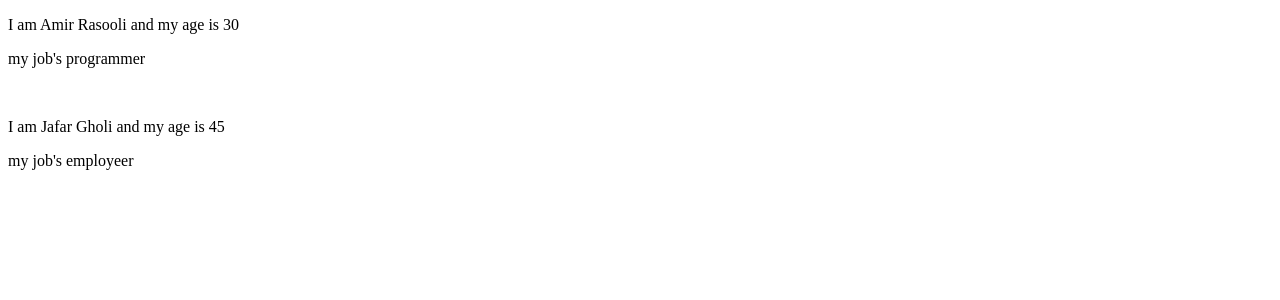
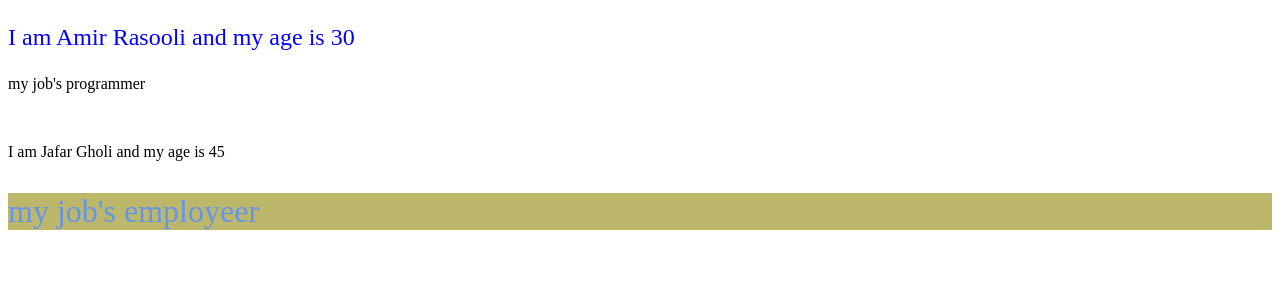
Before and after one commit to amirrasooli69/React-App, a React (Create React App) app in the folder first-app/: page / in a window 1280 px wide. Shown: the top 300 px of the page. Built offline with nearby package versions, Linux system fonts and the light colour scheme.

Commit message:
css first part

```diff
--- /dev/null
+++ b/first-app/src/App.css
@@ -0,0 +1,4 @@
+.header {
+    font-size: x-large;
+    color: blue;
+}
--- a/first-app/src/App.js
+++ b/first-app/src/App.js
@@ -2,6 +2,7 @@ import React, {Component} from "react";
 // import Car from "./Car";
 import UserC from "./UserC";
 import UserF from "./UserF";
+import './App.css'
 
 // class App extends Component {
 //     number= 10;
@@ -59,7 +60,7 @@ class App extends Component {
 
     render () {
         return(
-            <div>
+            <div >
                 {/* <h1>My cars:</h1> */}
                 {/* <p>my first car is {this.state.name} and highest speed is {this.state.speed}</p> */}
                 {/* <button onClick= {this.changeHandler}>Change state</button> */}
--- a/first-app/src/UserC.js
+++ b/first-app/src/UserC.js
@@ -1,4 +1,5 @@
 import React, { Component } from 'react';
+import './App.css';
 
 class UserC extends Component {
     constructor() {
@@ -13,7 +14,7 @@ class UserC extends Component {
         const {lastName , job} = this.props;
         return (
             <div>
-                <p>I am {name} {lastName} and my age is {age}</p>
+                <p className= 'header'>I am {name} {lastName} and my age is {age}</p>
                 <p> my job's {job} </p>
             </div>
         );
--- /dev/null
+++ b/first-app/src/UserF.css
@@ -0,0 +1,5 @@
+.pragraph {
+    font-size: xx-large;
+    color: cornflowerblue;
+    background-color: darkkhaki;
+}
--- a/first-app/src/UserF.js
+++ b/first-app/src/UserF.js
@@ -1,11 +1,12 @@
 import React from 'react';
+import './UserF.css';
 
 const UserF = ({name , lastName , age , job}) => {
     // const {name , lastName , job , age} = props;
     return (
         <div>
                 <p>I am {name} {lastName} and my age is {age}</p>
-                <p> my job's {job} </p>
+                <p className= 'pragraph'> my job's {job} </p>
         </div>
     );
 };
```
